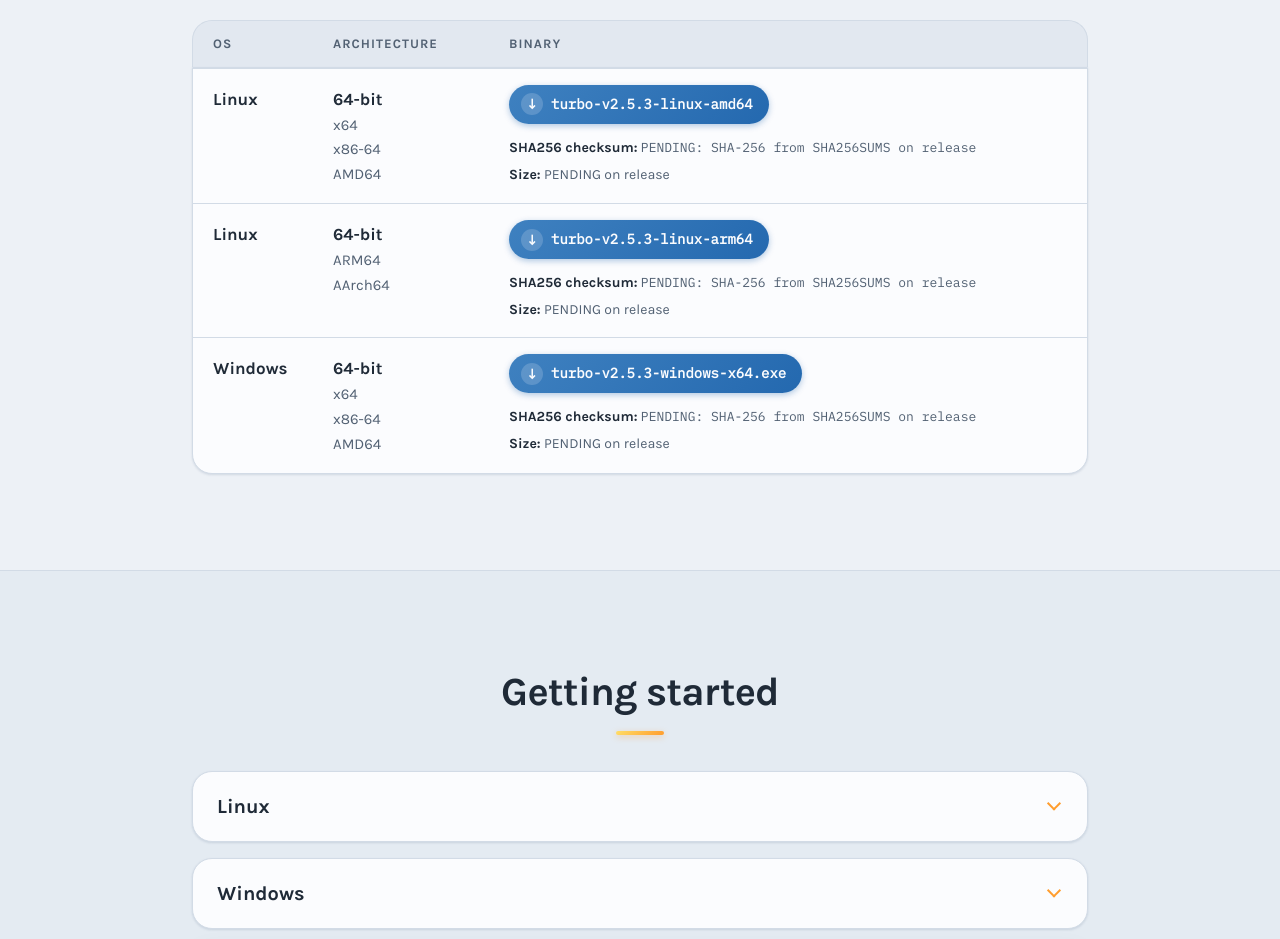
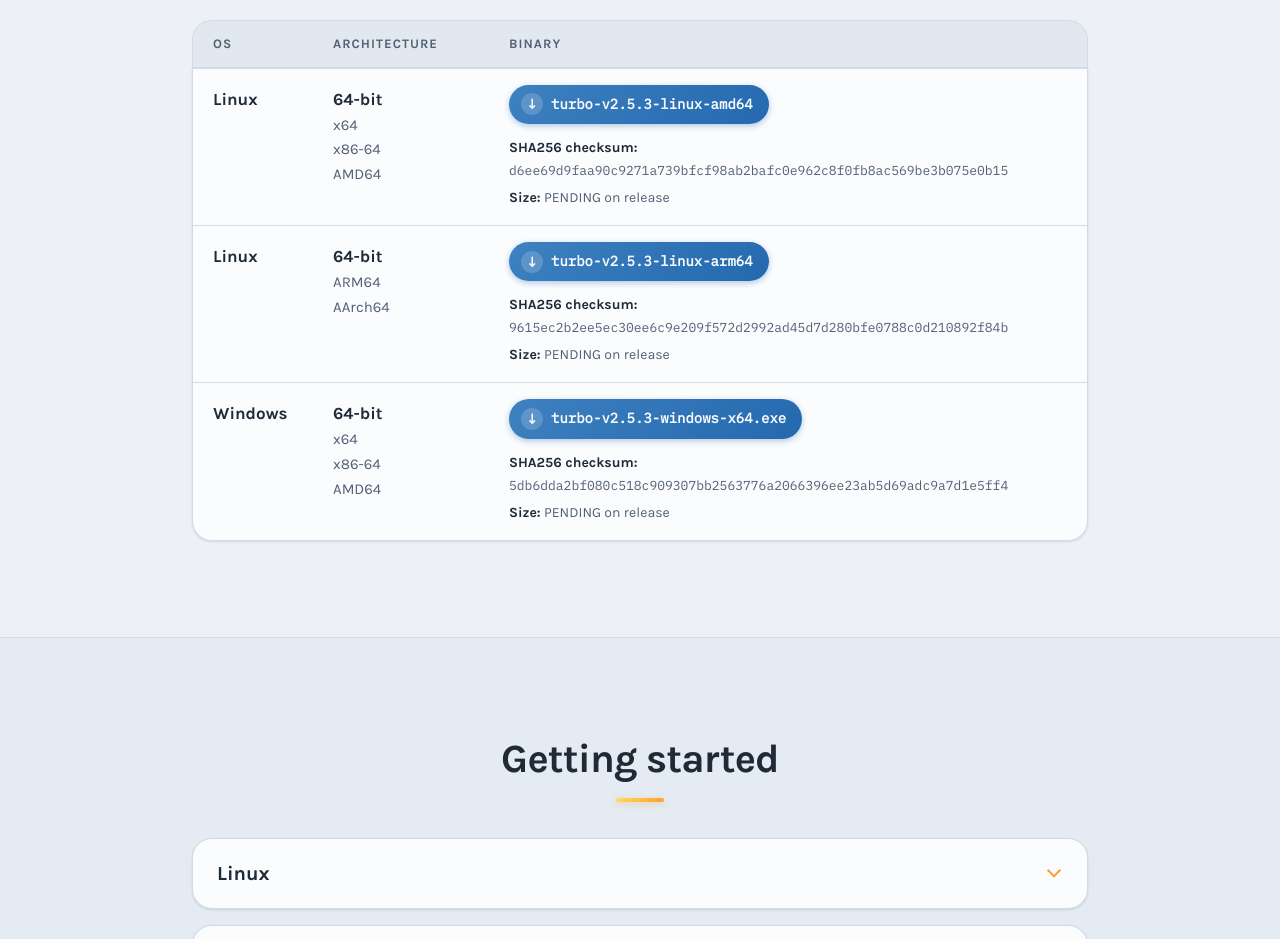
Before and after one commit to Turbo-Server/turbo-server.github.io, a plain HTML site: page index.html in a window 1280 px wide. Shown: the part 3280-4219 px from the top of the page. Drawn offline with Linux system fonts and the light colour scheme.

Commit message:
v2.5.3 checksums update.

```diff
--- a/index.html
+++ b/index.html
@@ -391,7 +391,7 @@ WantedBy=multi-user.target
 				<li class="dl-file">
 					<a href="https://github.com/okzgn/turbo-go/releases/download/v2.5.3/turbo-v2.5.3-linux-amd64">turbo-v2.5.3-linux-amd64</a>
 					<ul>
-						<li><b>SHA256 checksum:</b> <i class="checksum">PENDING: SHA-256 from SHA256SUMS on release</i></li>
+						<li><b>SHA256 checksum:</b> <i class="checksum">d6ee69d9faa90c9271a739bfcf98ab2bafc0e962c8f0fb8ac569be3b075e0b15</i></li>
 						<li><b>Size:</b> PENDING on release</li>
 					</ul>
 				</li>
@@ -400,7 +400,7 @@ WantedBy=multi-user.target
 				<li class="dl-file">
 					<a href="https://github.com/okzgn/turbo-go/releases/download/v2.5.3/turbo-v2.5.3-linux-arm64">turbo-v2.5.3-linux-arm64</a>
 					<ul>
-						<li><b>SHA256 checksum:</b> <i class="checksum">PENDING: SHA-256 from SHA256SUMS on release</i></li>
+						<li><b>SHA256 checksum:</b> <i class="checksum">9615ec2b2ee5ec30ee6c9e209f572d2992ad45d7d280bfe0788c0d210892f84b</i></li>
 						<li><b>Size:</b> PENDING on release</li>
 					</ul>
 				</li>
@@ -409,7 +409,7 @@ WantedBy=multi-user.target
 				<li class="dl-file">
 					<a href="https://github.com/okzgn/turbo-go/releases/download/v2.5.3/turbo-v2.5.3-windows-x64.exe">turbo-v2.5.3-windows-x64.exe</a>
 					<ul>
-						<li><b>SHA256 checksum:</b> <i class="checksum">PENDING: SHA-256 from SHA256SUMS on release</i></li>
+						<li><b>SHA256 checksum:</b> <i class="checksum">5db6dda2bf080c518c909307bb2563776a2066396ee23ab5d69adc9a7d1e5ff4</i></li>
 						<li><b>Size:</b> PENDING on release</li>
 					</ul>
 				</li>
```
